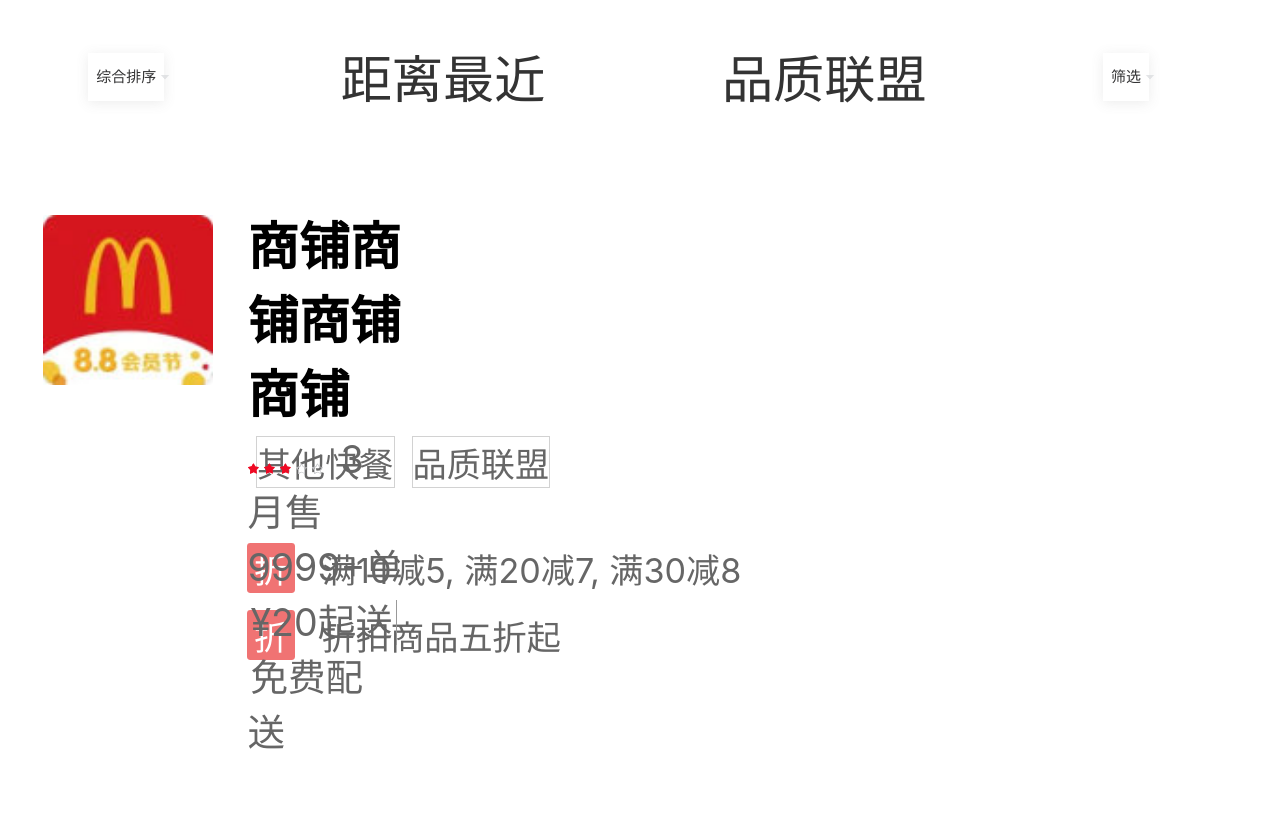
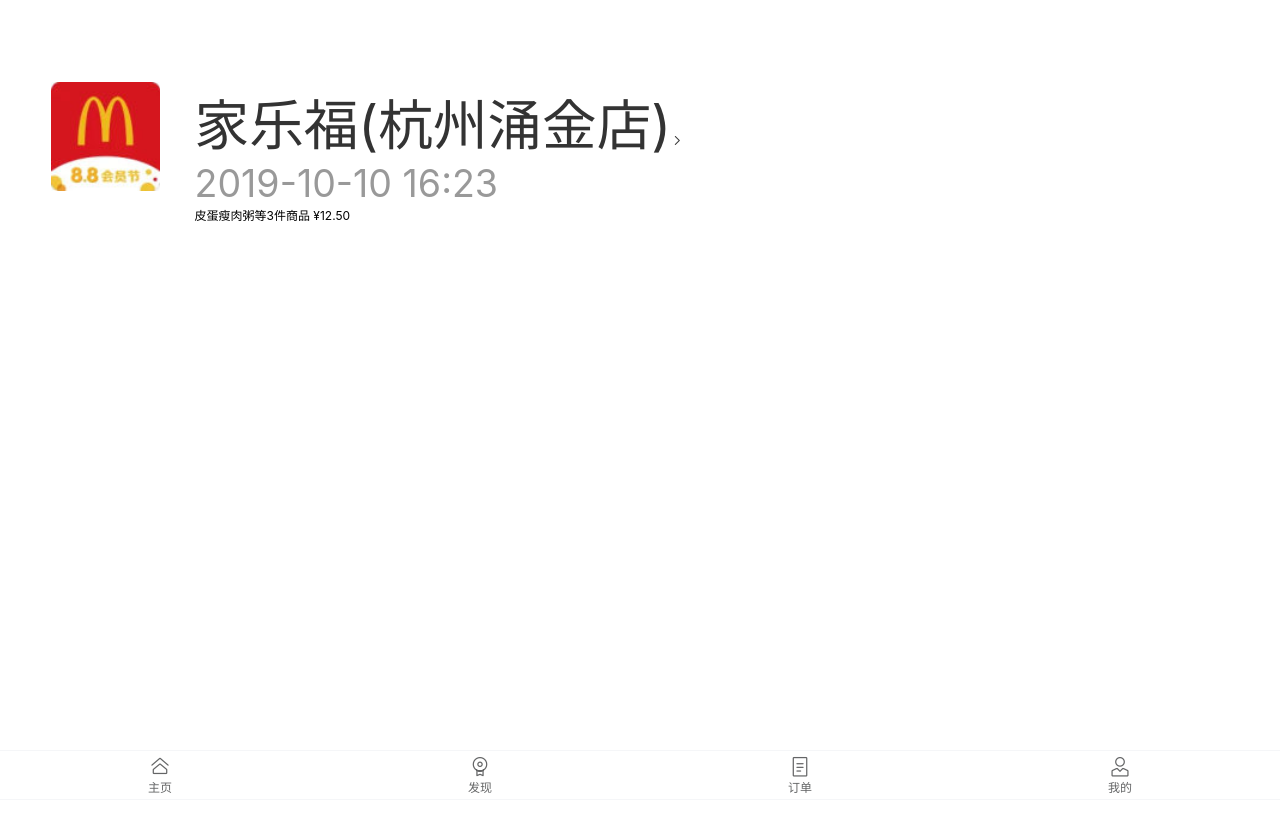
Before and after one commit to xqk110916/components, a Vue app: page /#/test in a window 1280 px wide. Before the commit the page ends 810 px from the top, so only its background shows below. Built offline with nearby package versions, Linux system fonts and the light colour scheme.

Commit message:
2019/11/28

```diff
--- /dev/null
+++ b/src/components/bottom-navBar.vue
@@ -0,0 +1,20 @@
+<template>
+  <div>
+    <van-tabbar route>
+      <van-tabbar-item replace to="/" icon="home-o"> 主页 </van-tabbar-item>
+      <van-tabbar-item replace to="/discover" icon="award-o"> 发现 </van-tabbar-item>
+      <van-tabbar-item replace to="/order" icon="orders-o"> 订单 </van-tabbar-item>
+      <van-tabbar-item replace to="/profile" icon="user-o"> 我的 </van-tabbar-item>
+    </van-tabbar>
+  </div>
+</template>
+
+<script>
+  export default {
+
+  }
+</script>
+
+<style lang="scss" scoped>
+
+</style>
--- a/src/components/home/recommend.vue
+++ b/src/components/home/recommend.vue
@@ -1,6 +1,6 @@
 <template>
   <div>
-    <van-sticky>
+    <van-sticky :offset-top="size * 0.94">
       <div class="nav-title">
         <van-dropdown-menu class="nav-title-list">
           <van-dropdown-item v-model="sortValue" :options="sortOptions" @change="sortChange" />
@@ -81,6 +81,12 @@
     },
     components: {
       selectFilter,
+    },
+    props: {
+      size: {
+        type: Number,
+        default: 0,
+      }
     }
   }
 </script>
@@ -92,6 +98,8 @@
   align-items: center;
   height: .79rem;
   margin-right: .25rem;
+  background: #fff;
+  overflow: hidden;
 
   .nav-title-list {
     font-size: .3rem;
--- /dev/null
+++ b/src/components/order-card.vue
@@ -0,0 +1,67 @@
+<template>
+  <div class="order-item">
+    <img src="@/public/img/shopLogo.jpg" alt="商铺logo">
+    <div class="content">
+      <div class="top-shop">
+        <span class="name">家乐福(杭州涌金店)<van-icon name="arrow" size="12" /></span>
+        <span class="time">2019-10-10 16:23</span>
+      </div>
+      <div class="bottom-details">
+        <span class="shop-details">皮蛋瘦肉粥等3件商品</span>
+        <span class="price"> ¥12.50 </span>
+      </div>
+    </div>
+
+  </div>
+</template>
+
+<script>
+  export default {
+    name: 'orderCard',
+    data() {
+      return {
+
+      }
+    },
+    methods: {},
+    props: {
+
+    },
+  }
+</script>
+
+<style lang="scss" scoped>
+.order-item {
+  height: 1.85rem;
+  box-sizing: border-box;
+  margin-top: .2rem;
+  padding: .28rem 0 0 .3rem;
+  font-size: 12px;
+  display: flex;
+
+  img {
+    width: .64rem;
+    height: .64rem;
+  }
+
+  .content {
+    margin-left: .2rem;
+    padding: 0 .26rem .2rem 0;
+    .top-shop {
+      max-width: 3.4rem;
+      overflow: hidden;
+      display: flex;
+      flex-direction: column;
+      .name {
+        font-size: .32rem;
+        color: #333;
+      }
+      .time {
+        font-size: .22rem;
+        color: #999;
+      }
+    }
+  }
+
+}
+</style>
--- a/src/components/shopCard.vue
+++ b/src/components/shopCard.vue
@@ -27,8 +27,17 @@
         <span class="tags">其他快餐</span>
         <span class="tags">品质联盟</span>
       </div>
-      <div class="activity">
+      <div class="activity" :style="{overflow: xia ? 'hidden': 'visible'}">
+        <div class="unfold" @click="extend">
+          <span>5个活动</span>
+          <svg class="icon xia" aria-hidden="true">
+              <use :xlink:href="xia ? '#icon-xia1': '#icon-xia'"></use>
+          </svg>
+        </div>
+
         <p> <span class="bk">折</span> 满10减5, 满20减7, 满30减8 </p>
+        <p> <span class="bk">折</span> 折扣商品五折起 </p>
+        <p> <span class="bk">折</span> 折扣商品五折起 </p>
         <p> <span class="bk">折</span> 折扣商品五折起 </p>
       </div>
     </div>
@@ -41,11 +50,12 @@
     data() {
       return {
         star: 3,
+        xia: true,
       }
     },
     methods: {
       extend() {
-
+        this.xia = !this.xia
       },
     }
   }
@@ -126,13 +136,27 @@
     }
 
     .activity {
+      height: .74rem;
       margin-top: .27rem;
       color: #666;
+      position: relative;
+
+      .unfold {
+        position: absolute;
+        right: 0;
+        top: 0;
+        font-size: .2rem;
+        .xia {
+          width: .2rem;
+          height: .2rem;
+        }
+      }
+
 
       p {
-        margin-top: .1rem;
+        margin-bottom: .1rem;
       }
-      p:first-child {
+      p:last-child {
         margin-top: 0;
       }
     }
--- /dev/null
+++ b/src/pages/discover.vue
@@ -0,0 +1,15 @@
+<template>
+  <div>
+
+  </div>
+</template>
+
+<script>
+  export default {
+    name: 'discover'
+  }
+</script>
+
+<style lang="scss" scoped>
+
+</style>
--- a/src/pages/home.vue
+++ b/src/pages/home.vue
@@ -22,7 +22,8 @@
     <div class="twoFlanksLine merchant">
       推荐商家
     </div>
-    <recommend></recommend>
+    <recommend :size="size"></recommend>
+    <shop-card></shop-card>
   </div>
 </template>
 
@@ -30,20 +31,24 @@
   import swipe from '@/components/home/swiper-item.vue'   //轮播组件
   import activityLego from '@/components/home/activityLego.vue'   //会员推广LOGO
   import recommend from '@/components/home/recommend.vue'   //过滤菜单项组件
+  import shopCard from '@/components/shopCard.vue'   //过滤菜单项组件
   export default {
     name: 'home',
     data() {
       return {
         search: '',
+        size: 50,  //字体大小
       }
     },
     created() {
-
+      let size = document.getElementsByTagName('html')[0].style.fontSize
+      this.size = parseInt(size)
     },
     components: {
       swipe,
       activityLego,
       recommend,
+      shopCard,
     }
   }
 </script>
@@ -51,6 +56,7 @@
 <style lang="scss" scoped>
 .home {
   height: 200vh;
+  padding-bottom: 50px;
 
   header {
     background: #409EFF;
@@ -112,5 +118,7 @@
     height: .72rem;
     margin-top: .08rem;
   }
+
+
 }
 </style>
--- /dev/null
+++ b/src/pages/order.vue
@@ -0,0 +1,15 @@
+<template>
+  <div>
+
+  </div>
+</template>
+
+<script>
+  export default {
+    name: 'order',
+  }
+</script>
+
+<style lang="scss" scoped>
+
+</style>
--- /dev/null
+++ b/src/pages/profile.vue
@@ -0,0 +1,166 @@
+<template>
+  <div class="my">
+    <header>
+      <div class="header-content" @click="checkInfo">
+        <van-image round width="1.2rem" height="1.2rem" src="http://pic4.zhimg.com/v2-06273e88b28b75cc0cbe4cee51312cf7_b.jpg" />
+        <div class="header-info">
+          <p class="name">用户名用户名用户名</p>
+          <p class="phone">
+            <svg class="icon" aria-hidden="true">
+                <use xlink:href="#icon-shouji"></use>
+            </svg>
+            13837375959
+          </p>
+        </div>
+        <div>
+          <van-icon name="arrow" size=".35rem" color="#fff" />
+        </div>
+      </div>
+    </header>
+    <div class="maininfo">
+      <router-link to="">
+        <p class="red">0个</p>
+        <p class="text">红包</p>
+      </router-link>
+      <router-link to="">
+        <p class="green">0个</p>
+        <p class="text">金币</p>
+      </router-link>
+    </div>
+
+    <van-cell title="我的地址" class="list lacation" icon="map-marked" is-link />
+
+    <van-cell-group class="activity list">
+      <van-cell title="金币商城"  icon="bag" is-link />
+      <van-cell title="分享那20元红包"  icon="gift" is-link />
+    </van-cell-group>
+
+    <van-cell-group class="other list">
+      <van-cell title="我的客服"  icon="service" is-link />
+      <van-cell title="下载饿了么APP"  icon="gem" is-link />
+      <van-cell title="规则中心"  icon="label" is-link />
+    </van-cell-group>
+
+    <router-link to="" tag="p" class="Privacy">隐私介绍</router-link>
+  </div>
+</template>
+
+<script>
+  export default {
+    name: 'profile',
+    data() {
+      return {
+
+      }
+    },
+    created() {
+
+    },
+    methods: {
+      checkInfo() {
+
+      },
+    }
+  }
+</script>
+
+<style lang="scss" scoped>
+.my {
+  height: 100vh;
+  background: #f5f5f5;
+
+  header {
+    height: 2.2rem;
+    background: linear-gradient(90deg,#0af,#0085ff);
+
+    .header-content {
+      padding: .5rem .3rem;
+      display: flex;
+      .header-info {
+        width: 5.14rem;
+        box-sizing: border-box;
+        padding-left: .3rem;
+        display: flex;
+        flex-direction: column;
+        justify-content: space-around;
+
+        .name {
+          font-size: .42rem;
+          font-weight: 700;
+          color: #fff;
+        }
+        .phone {
+          font-size: .24rem;
+          color: #fff;
+
+          .icon {
+            width: .3rem;
+            height: .3rem;
+          }
+        }
+      }
+    }
+  }
+
+  .maininfo {
+    height: 1.67rem;
+    display: flex;
+    background: #fff;
+    .red {
+      color: rgb(255, 95, 62);
+      font-size: .52rem;
+    }
+    .green {
+      color: rgb(106, 194, 11);
+      font-size: .52rem;
+    }
+    .text {
+      font-size: .24rem;
+    }
+
+    a {
+      width: 50%;
+      height: 100%;
+      display: inline-block;
+      box-sizing: border-box;
+      display: flex;
+      flex-direction: column;
+      justify-content: center;
+      align-items: center;
+    }
+    a:last-child {
+      border-left: 1px solid #eee;
+    }
+  }
+
+  .van-icon-map-marked {
+    color: rgb(74, 165, 240);
+  }
+  .van-icon-bag {
+    color: rgb(148, 217, 74);
+  }
+  .van-icon-gift {
+    color: rgb(252, 123, 83);
+  }
+  .van-icon-service {
+    color: rgb(74, 165, 240);
+  }
+  .van-icon-gem {
+    color: rgb(74, 165, 240);
+  }
+  .van-icon-label {
+    color: rgb(74, 165, 240);
+  }
+
+  .list {
+    margin-top: .25rem;
+  }
+
+  .Privacy {
+    color: #4da6f0;
+    text-align: center;
+    font-size: .3rem;
+    margin-top: .25rem;
+  }
+}
+</style>
--- a/src/public/resize.js
+++ b/src/public/resize.js
@@ -1,6 +1,5 @@
 const reSize = function () {
   let dom = document.documentElement
-  console.log(dom.getBoundingClientRect())
   let w = dom.getBoundingClientRect().width
   let rem = w / 7.5
   document.getElementsByTagName('html')[0].style.fontSize = rem + 'px'
--- a/src/router/router.js
+++ b/src/router/router.js
@@ -3,6 +3,9 @@
 
 import test from '@/views/test'
 import home from '@/pages/home'
+import profile from '@/pages/profile'
+import order from '@/pages/order'
+import discover from '@/pages/discover'
 
 Vue.use(Router)
 
@@ -13,10 +16,26 @@
       name: 'test',
       component: test
     },
+    // page页
     {
       path: '/',
       name: 'home',
       component: home
     },
+    {
+      path: '/profile',
+      name: 'profile',
+      component: profile,
+    },
+    {
+      path: '/discover',
+      name: 'discover',
+      component: discover,
+    },
+    {
+      path: '/order',
+      name: 'order',
+      component: order,
+    }
   ]
 })
--- a/src/views/index.vue
+++ b/src/views/index.vue
@@ -3,12 +3,13 @@
     <van-pull-refresh v-model="isLoading" @refresh="onRefresh">
       <router-view></router-view>
     </van-pull-refresh>
-
+    <bottom-nav></bottom-nav>
   </div>
 </template>
 
 <script>
 import reSize from '@/public/resize.js'
+import bottomNav from '@/components/bottom-navBar.vue'
 export default {
   name: 'index',
   data(){
@@ -29,6 +30,9 @@
       window.location.reload(true)
     },
 
+  },
+  components: {
+    bottomNav,
   }
 }
 </script>
--- a/src/views/test.vue
+++ b/src/views/test.vue
@@ -1,13 +1,17 @@
 <template>
   <div class="warpper">
-    <recommend></recommend>
-    <shop-card class="top"></shop-card>
+    <!-- <recommend></recommend> -->
+    <!-- <shop-card class="top"></shop-card> -->
+    <order-card></order-card>
+    <bottom-nav-bar></bottom-nav-bar>
   </div>
 </template>
 
 <script>
-  import recommend from '@/components/home/recommend.vue'
-  import shopCard from '@/components/shopCard.vue'
+  // import recommend from '@/components/home/recommend.vue'
+  // import shopCard from '@/components/shopCard.vue'
+  import bottomNavBar from '@/components/bottom-navBar.vue'
+  import orderCard from '@/components/order-card.vue'
   export default {
     data() {
       return {
@@ -18,8 +22,10 @@
 
     },
     components: {
-      recommend,
-      shopCard
+      // recommend,
+      // shopCard,
+      bottomNavBar,
+      orderCard
     }
   }
 </script>
```
